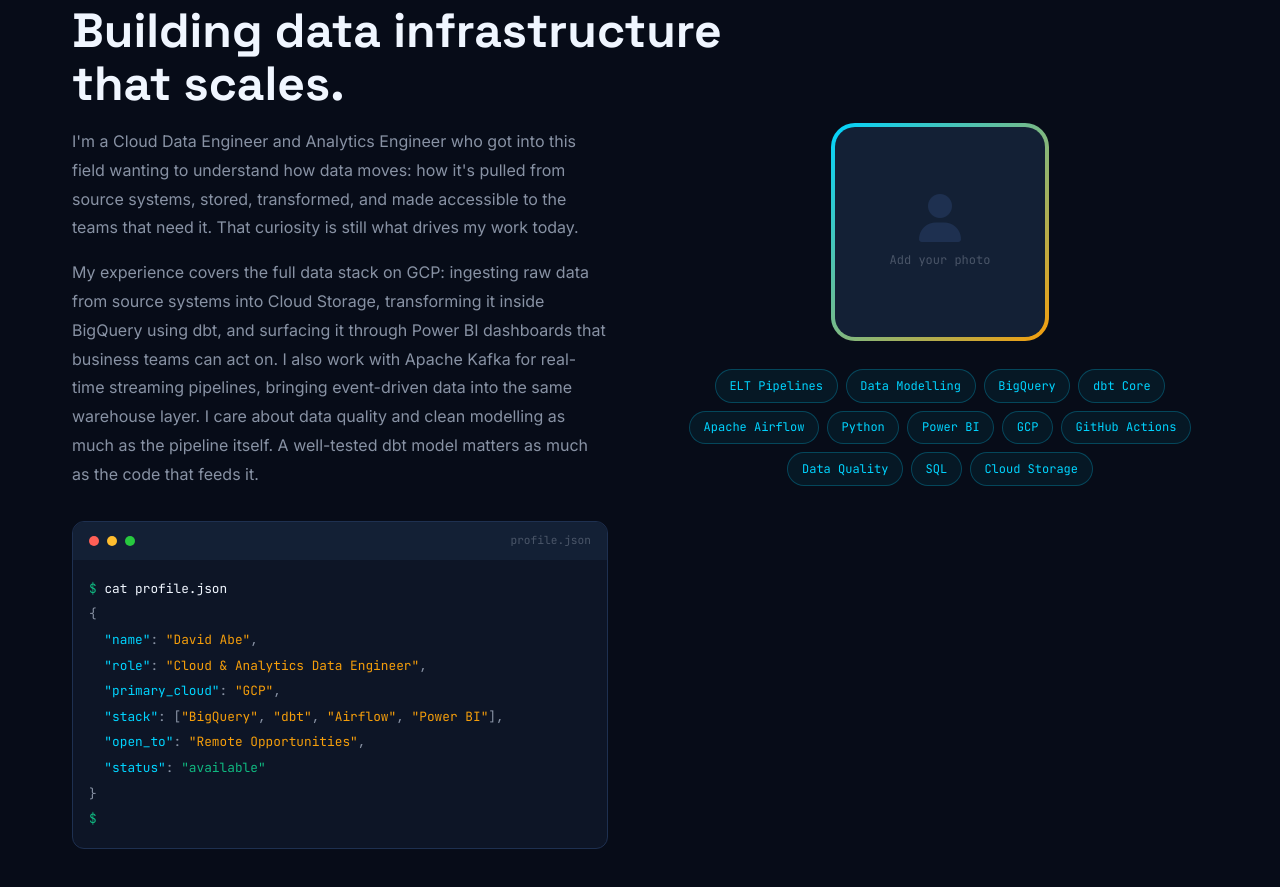
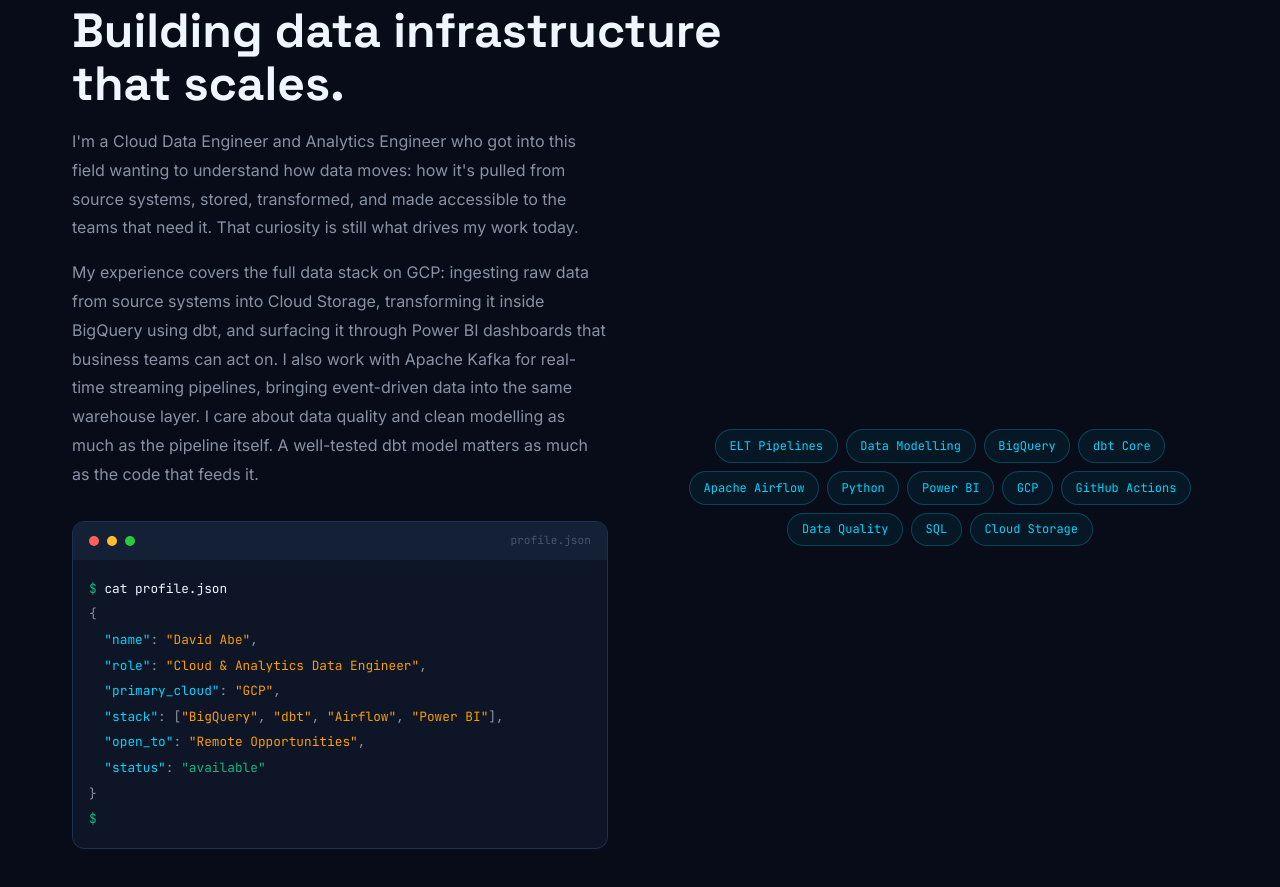
Before and after one commit to DavidAbeAnalytics/DavidAbeAnalytics.github.io, a plain HTML site: page index.html in a window 1280 px wide. Shown: the part 951-1838 px from the top of the page. Drawn offline with Linux system fonts and the light colour scheme.

Commit message:
Remove profile photo, center competency pills in About section

```diff
--- a/index.html
+++ b/index.html
@@ -230,7 +230,7 @@
     /* ABOUT */
     .about-grid {
       display: grid; grid-template-columns: 1fr 1fr;
-      gap: var(--space-xl); align-items: start;
+      gap: var(--space-xl); align-items: stretch;
     }
     .about-bio p { color: var(--text-secondary); margin-bottom: var(--space-md); line-height: 1.8; }
 
@@ -256,27 +256,7 @@
     /* Static $ prompt — no blinking cursor */
     .terminal-body .static-prompt { color: var(--accent-green); }
 
-    .about-visual { display: flex; flex-direction: column; gap: var(--space-lg); align-items: center; }
-    .profile-img-wrapper { position: relative; width: 210px; height: 210px; }
-    .profile-img-wrapper img {
-      width: 100%; height: 100%; object-fit: cover;
-      border-radius: var(--radius-lg); border: 2px solid var(--border);
-    }
-    .profile-img-wrapper::before {
-      content: ''; position: absolute; inset: -4px;
-      border-radius: calc(var(--radius-lg) + 4px);
-      background: linear-gradient(135deg, var(--accent-primary), var(--accent-secondary));
-      z-index: -1;
-    }
-    .profile-placeholder {
-      width: 100%; height: 100%; border-radius: var(--radius-lg);
-      background: var(--bg-elevated);
-      display: flex; flex-direction: column;
-      align-items: center; justify-content: center;
-      gap: var(--space-sm); color: var(--text-muted);
-      font-family: var(--font-mono); font-size: 0.75rem;
-    }
-    .profile-placeholder i { font-size: 3rem; color: var(--border); }
+    .about-visual { display: flex; flex-direction: column; gap: var(--space-lg); align-items: center; justify-content: center; min-height: 100%; }
 
     /* Core competency pills — replaces the skill percentage bars */
     .competency-list {
@@ -648,18 +628,6 @@
         </div>
 
         <div class="about-visual reveal">
-          <!--
-            Profile photo placeholder.
-            To add your photo: replace the .profile-placeholder div below with:
-            <img src="assets/images/profile.jpg" alt="David Abe" />
-          -->
-          <div class="profile-img-wrapper">
-            <div class="profile-placeholder">
-              <i class="fas fa-user" aria-hidden="true"></i>
-              <span>Add your photo</span>
-            </div>
-          </div>
-
           <!--
             Core competencies as pills — replaces the skill percentage bars.
             Percentages on a portfolio are subjective and often questioned by
```
